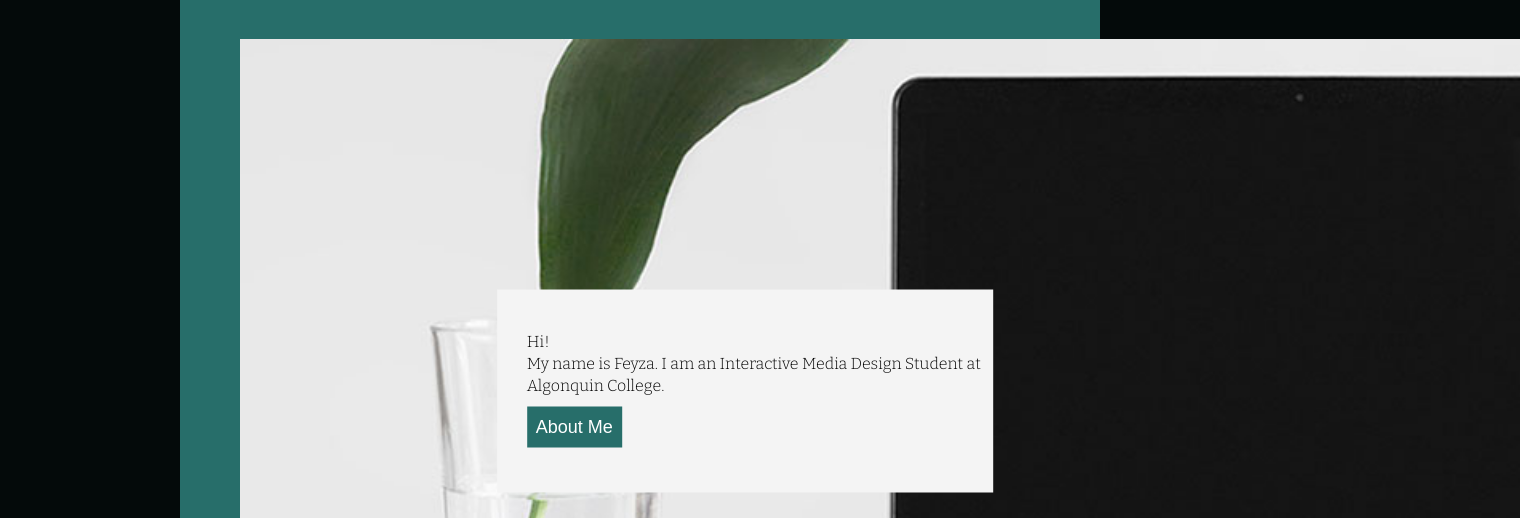
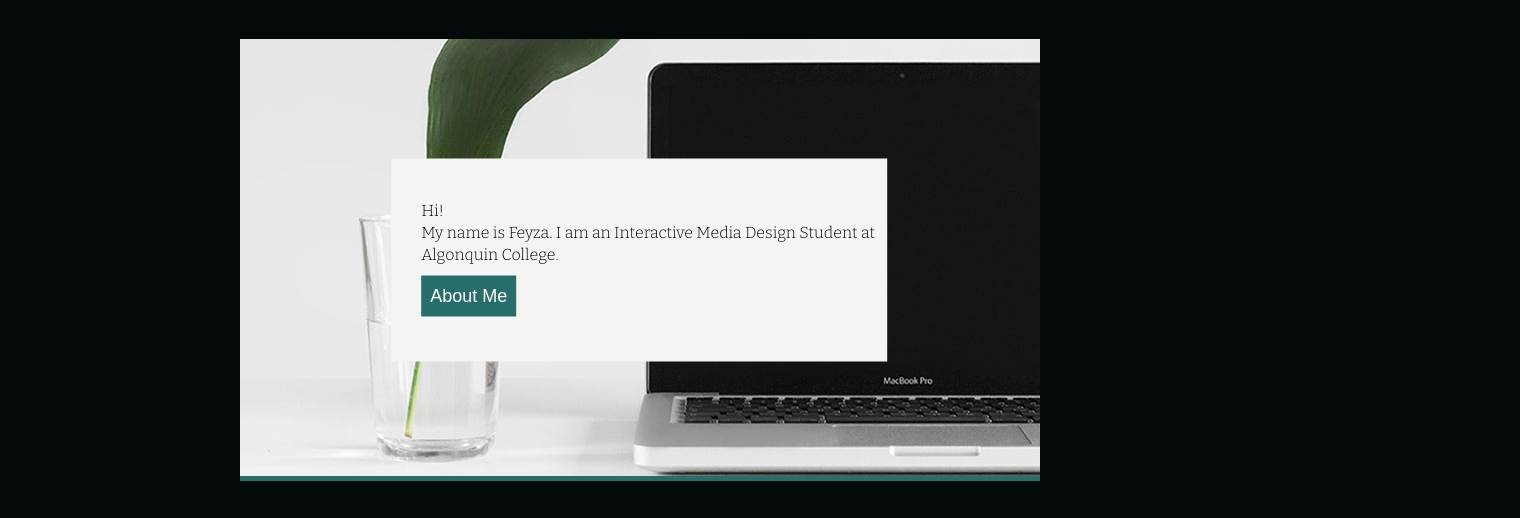
Before and after one commit to basa0044/portfolio, a plain HTML site: page index.html in a window 1280 px wide. Shown: the part 75-593 px from the top of the page, 1520 px wide, since content can reach past the window. Drawn offline with nearby package versions, Linux system fonts and the light colour scheme.

Commit message:
desktop banner styling

```diff
--- a/css/styles.css
+++ b/css/styles.css
@@ -350,16 +350,13 @@ footer .container section{
     }
 
     main .container{
+        background-color: #040A0A;
+    }
+
+    main .container{
         padding-right: 60px;
         padding-left: 60px;
     }
-
-    .section-banner{
-        width: 100vw;
-        background-color: #276E6A;
-
-    }
-
 
     .section-banner p{
         width: 456px;
@@ -380,4 +377,11 @@ footer .container section{
          font-size: 18px;
      }
 
+      main .container .container{
+         background-color: #276E6A;
+         width: 100%;
+         margin: 0;
+         padding: 0;
+     }
+
 }
--- a/index.html
+++ b/index.html
@@ -27,6 +27,7 @@
     </header>
     <main>
         <div class="container">
+                <div class="container">
                         <section class="section-banner">
                                 <picture>
                                         <source srcset="images/banner-image-mobile.jpg"
@@ -53,6 +54,7 @@
                                         <button onclick="document.location='index.html'">About Me</button>
                                 </div>
                         </section> <!-- end section intro  -->
+                </div>
 
             <section class="portfolio">
                     <h2>Portfolio</h2>
```
Lines whose indentation alone changed are shown as unchanged.
